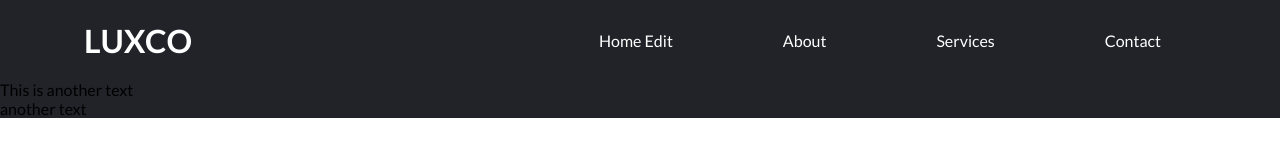
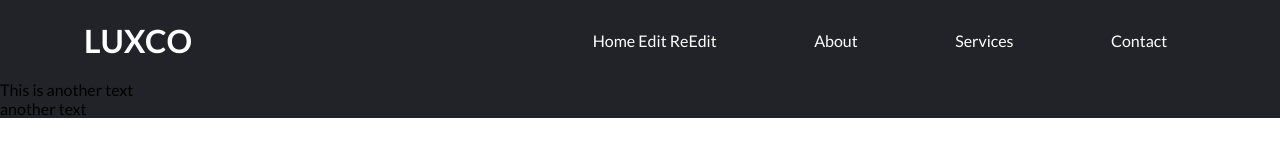
Before and after one commit to SIRIUS-webkit/Git-Tuto, a plain HTML site: page main.html in a window 1280 px wide. Drawn offline with Linux system fonts and the light colour scheme.

Commit message:
update nav text

```diff
--- a/main.html
+++ b/main.html
@@ -21,7 +21,7 @@
           <span class="bar"></span>
         </div>
         <ul class="nav-menu">
-          <li><a href="#" class="nav-links">Home Edit</a></li>
+          <li><a href="#" class="nav-links">Home Edit ReEdit</a></li>
           <li><a href="#" class="nav-links">About</a></li>
           <li><a href="#" class="nav-links">Services</a></li>
           <li><a href="#" class="nav-links">Contact</a></li>
```
